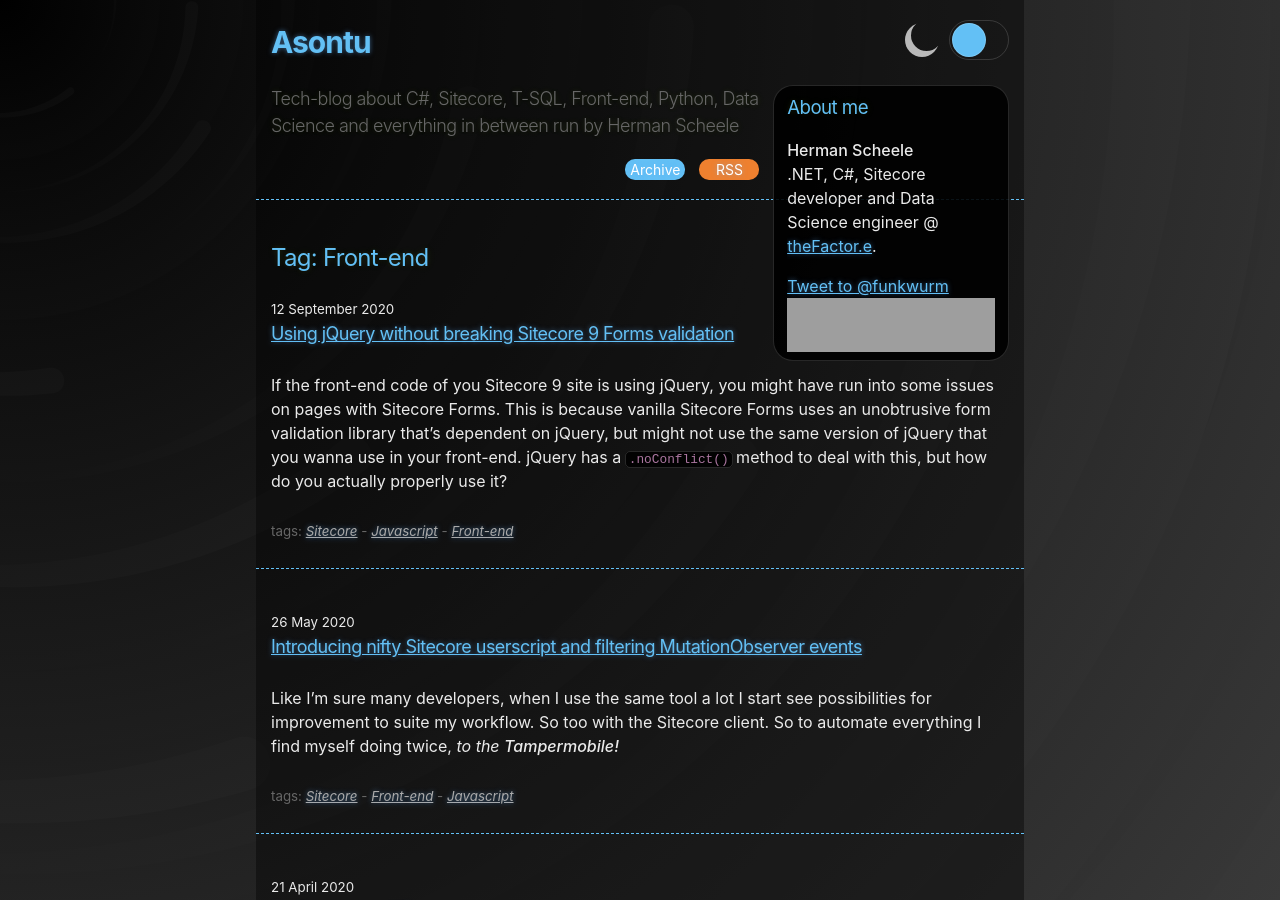
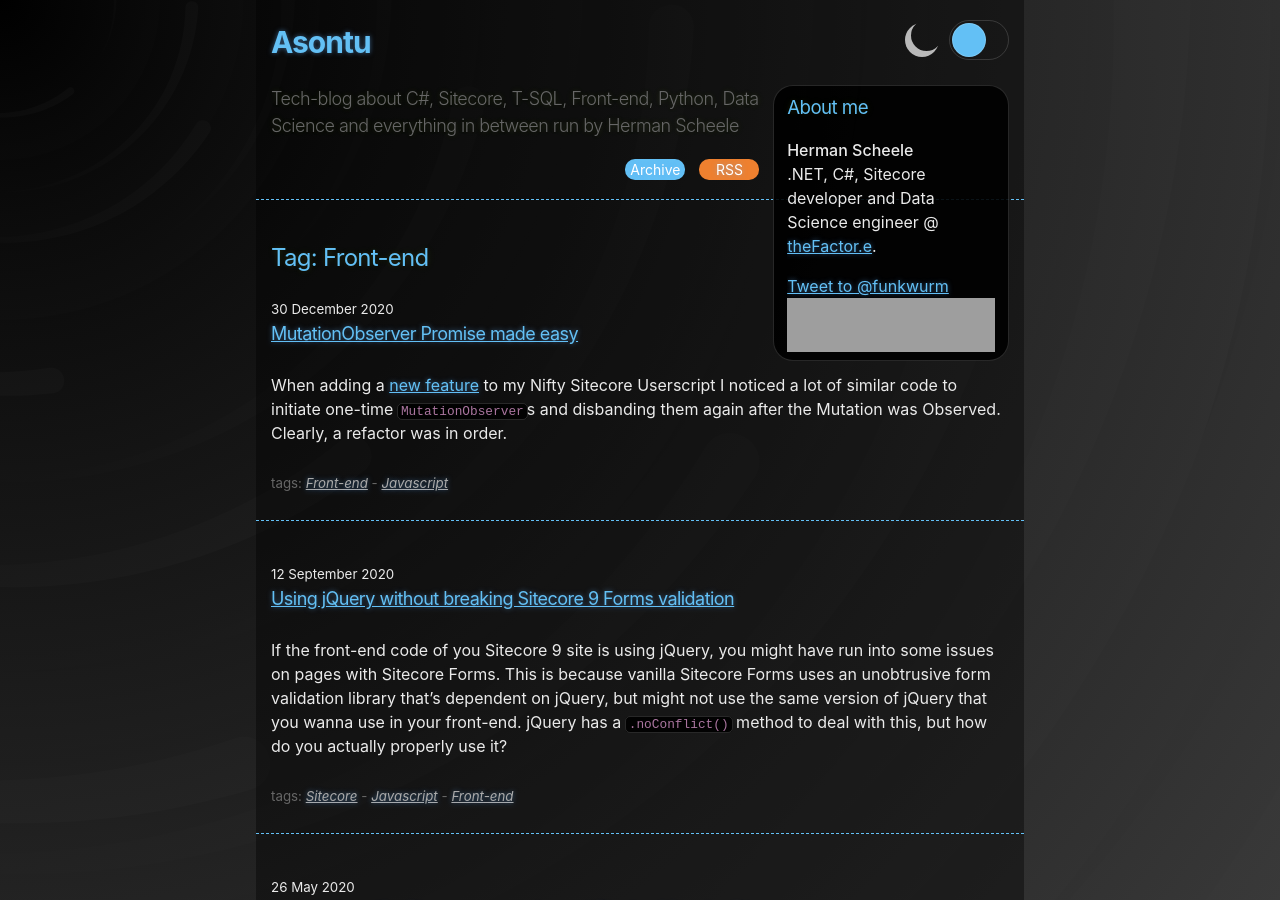
Before and after one commit to asontu/asontu.github.io, a Jekyll site: the page built from tags/front-end.md, in a window 1280 px wide and 900 px high. Built offline with Jekyll 4.4.1, drawn with Linux system fonts in a browser that asks for light colours; nearby versions of some CDN libraries; comment, search, counter and statistics services are not loaded; some of the changed lines change nothing that is shown; grey boxes are pictures that could not be loaded.

Commit message:
MutationObserver Promise made easy

```diff
--- a/_posts/2020-05-26-introducing-nifty-sitecore-userscript-and-filtering-mutationobserver-events.md
+++ b/_posts/2020-05-26-introducing-nifty-sitecore-userscript-and-filtering-mutationobserver-events.md
@@ -13,6 +13,8 @@ A full list of features is listed in the [GitHub README](https://github.com/ason
 ![Switch database and continue](https://github.com/asontu/Asontus-Sitecore-nifties/raw/master/assets/continue-to-tree.gif)
 
 The implementation of this feature proved a bit of a challenge, as every click in the Content Tree triggers an XHR call in the background and multiple DOM tree mutations. Attaching a `MutationObserver` triggered the callback function a few times before the element of interest was actually added. Unfortunately `MutationObserver.observe()` doesn't have a filter option and [it doesn't look like this'll come in the future](https://github.com/whatwg/dom/issues/77#issuecomment-372568780) so I implemented this filtering function that I use in the callback to return if no elements matching a query are found.
+
+_**Update:** the function below has since this post also been used in a MutationObserver Promise implementation discussed [here](/2020/12/30/mutationobserver-promise-made-easy.html)._
 
 {% highlight js linenos %}
 function searchMutationListFor(mutationList, query) {
--- /dev/null
+++ b/_posts/2020-12-30-mutationobserver-promise-made-easy.md
@@ -0,0 +1,119 @@
+---
+layout: post
+title:  "MutationObserver Promise made easy"
+tags: front-end javascript
+---
+
+When adding a [new feature](https://github.com/asontu/Asontus-Sitecore-nifties#export-and-import-my-toolbar-customization) to my Nifty Sitecore Userscript I noticed a lot of similar code to initiate one-time `MutationObserver`s and disbanding them again after the Mutation was Observed. Clearly, a refactor was in order.
+
+I found [this Gist](https://gist.github.com/jwilson8767/db379026efcbd932f64382db4b02853e) that was already half the way to what I needed, including someone asking for a `Timeout` feature in the comments. I just needed more flexibility on what to Observe and on when to resolve immediately.
+
+This resulted in `mop()`, a **M**utation**O**bserver **P**romise implementation. With `mop()` it becomes very easy to make a function that triggers some Mutation and returns a `Promise` that resolves when the Mutation is Observed or rejects if after a set Timeout the Mutation still hasn't happened.
+
+This `mop()` function accepts the following arguments:
+
+- `trigger`
+  Logic to perform the action that triggers the Mutation
+  _(If this function returns `true`, the Promise immediately resolves without waiting for a Mutation)_
+- `watch`
+  Element to Observe Mutation on
+- `query`
+  Query selector to search for in the added nodes
+  _(**optional**, defaults to `'*'` for everything)_
+- `options`
+  MutationObserver options about how deep to observe
+  _(**optional**, defaults to only childList)_
+- `timeout`
+  Milliseconds after which to fail
+  _(**optional**, defaults to never timing out)_
+
+{% gist 266d5dfa48df0a7530889be2f5d79efe %}
+<noscript>
+{% highlight js linenos %}
+function mop(trigger, watch, query, options, timeout) {
+	return new Promise((resolve, reject) => {
+		let timer;
+		let observer = new MutationObserver((mutationList) => {
+			let any = searchMutationListFor(mutationList, query || '*');
+			if (query && !any) {
+				return;
+			}
+			observer.disconnect();
+			clearTimeout(timer);
+			resolve(any);
+		});
+		observer.observe(watch, options || {attributes:false, childList: true, subtree: false});
+		if (timeout) {
+			timer = setTimeout(() => {
+				observer.disconnect();
+				reject(new Error('Timed out observing mutation'));
+			}, timeout);
+		}
+		if (trigger()) {
+			observer.disconnect();
+			clearTimeout(timer);
+			resolve([]);
+		}
+	});
+}
+function searchMutationListFor(mutationList, query) {
+	if (!mutationList.length) {
+		return false;
+	}
+	let foundNodes = [];
+	function findNodes(addedNode) {
+		if (addedNode.matches(query)) {
+			foundNodes.push(addedNode);
+		}
+		foundNodes = foundNodes.concat(Array.from(addedNode.querySelectorAll(query)));
+	}
+	for (let m = 0; m < mutationList.length; m++) {
+		if (!mutationList[m].addedNodes.length) continue;
+		Array.from(mutationList[m].addedNodes)
+			.filter(nod => nod.nodeType == 1)
+			.forEach(findNodes);
+	}
+	if (!foundNodes.length) {
+		return false;
+	}
+	return foundNodes;
+}
+{% endhighlight %}
+</noscript>
+
+An example use of this function would be the following function to click a node in the Sitecore Content Editor. Utilizing `mop()` the function `clickTreeNode()` contains simply the logic for clicking the element and what to watch for. All logic of building a `MutationObserver`, `Timeout` and removing those again is taken care of.
+
+As well this function is an example of using `return true;` to skip clicking and Observing a Mutation entirely if the node to click was never found in the first place.
+
+{% highlight js linenos %}
+function clickTreeNode(itemId) {
+	return mop(function() {
+		let nodeToClick = document.querySelector(`a#Tree_Node_${itemId}.scContentTreeNodeNormal`);
+		if (!nodeToClick) {
+			document.getElementById('TreeSearch').value = itemId;
+			return true;
+		}
+		nodeToClick.click();
+	},
+	document.getElementById('ContentEditor'),
+	'#EditorTabs .scEditorHeaderVersionsLanguage',
+	{attributes:false, childList: true, subtree: true},
+	2000);
+}
+{% endhighlight %}
+
+`clickTreeNode()` and similar functions using `mop()` is then used in the code like so:
+
+{% highlight js linenos %}
+search.expandTo
+	.split('!')
+	.map(id => `#Tree_Glyph_${id}[src*=treemenu_collapsed]`)
+	.map(itemId => () => expandTreeNode(itemId))
+	.reduce((prom, fn) => prom.then(fn), Promise.resolve())
+	.then(() => clickTreeNode(search.clickTo))
+	.then((nodes) => openLangMenu(search.langTo, !!nodes.length))
+	.then((nodes) => clickLang(search.langTo, !!nodes.length))
+	.then(() => scrollTree(search.scrollTreeTo))
+	.then(() => scrollPanel(search.scrollPanelTo))
+	.then(() => hideSpinner());
+{% endhighlight %}
```
